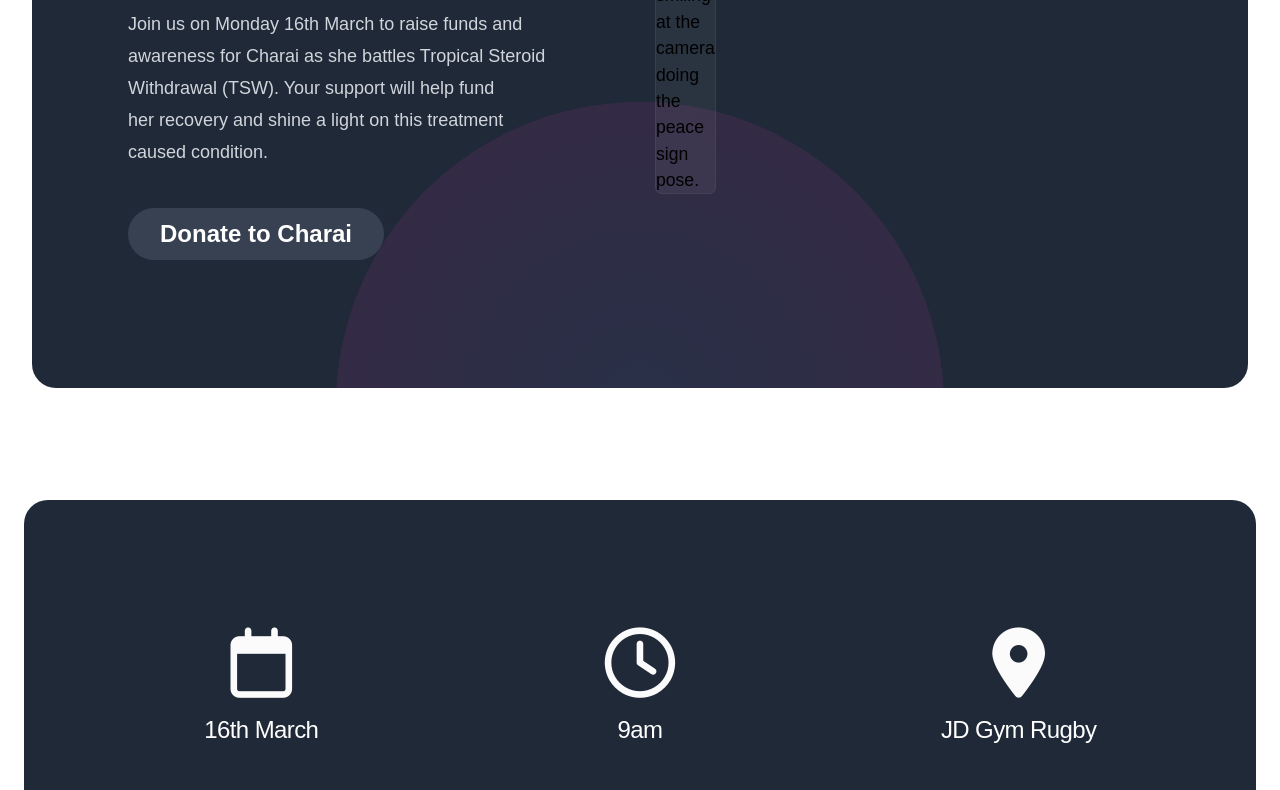
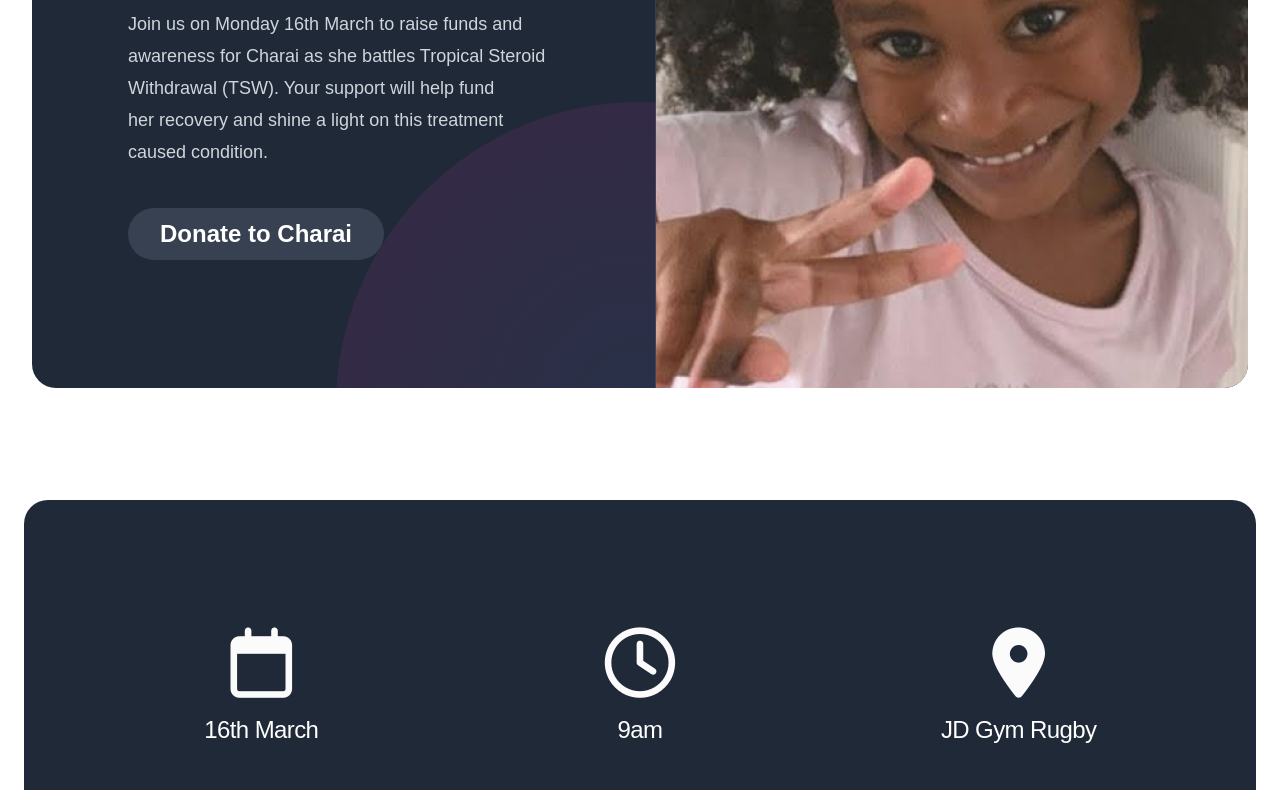
Before and after one commit to Nathan-47/charai-charity, a plain HTML site: page index.html in a window 1280 px wide. Shown: the part 312-1102 px from the top of the page. Drawn offline with nearby package versions, Linux system fonts and the light colour scheme; the site is published under a folder, as on GitHub Pages, so addresses that start at the root find nothing.

Commit message:
hero image route amended

```diff
--- a/index.html
+++ b/index.html
@@ -169,7 +169,7 @@
           <img
             width="auto"
             height="auto"
-            src="/images/charai_hero.png"
+            src="./images/charai_hero.png"
             alt="Charai has her hair out and is smiling at the camera doing the peace sign pose."
             class="absolute -top-10 left-0 w-100 max-w-none rounded-md bg-white/5 ring-1 ring-white/10"
             load="lazy"
```
